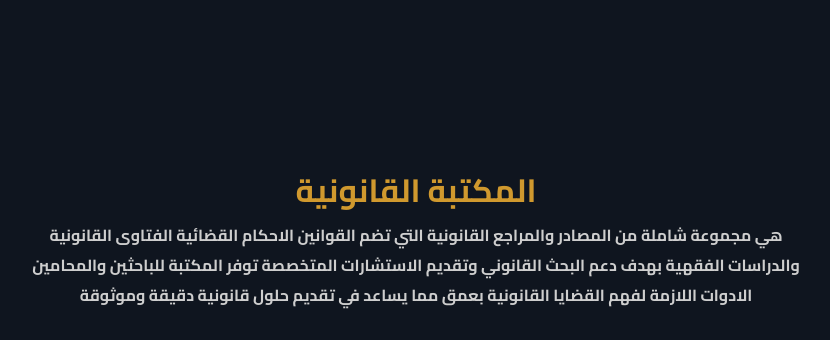
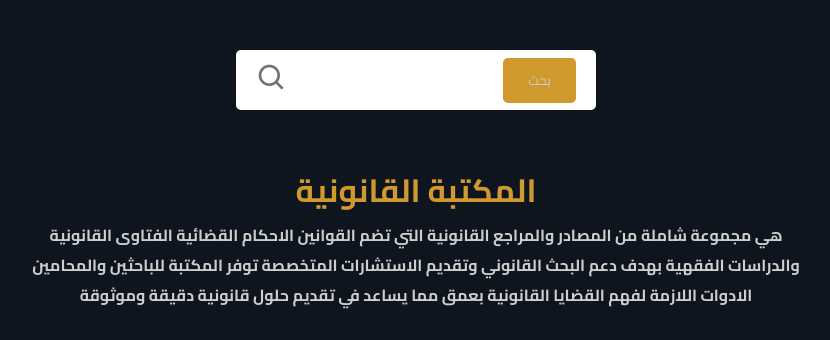
Before and after one commit to Youssef20004/osama, a Django app: page /osama/library_law/ in a window 1280 px wide. Shown: the part 100-440 px from the top of the page, without its empty margins (224-1054 px from the left). Run offline with Django 5.2, Linux system fonts and the light colour scheme.

Commit message:
Update library_law.html

```diff
--- a/law/templates/pages/library_law.html
+++ b/law/templates/pages/library_law.html
@@ -4,7 +4,7 @@
 {% block title %}المكتبة القانونية{% endblock %}
 {% block content %}
 
-    <form action="" method="get" style="visibility: hidden;">
+    <form class="library-form" action="" method="get">
         <div class="search">
             <span class="icon">
                 <i class='bx bx-search icon'></i>
```
